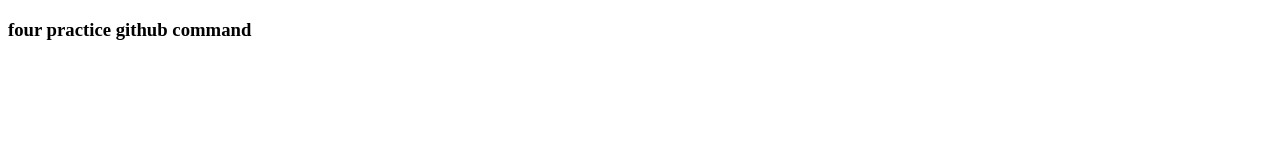
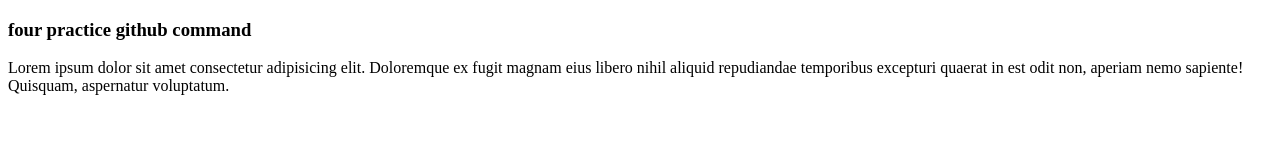
Before and after one commit to mominulislam2397/my-fourt-repo, a plain HTML site: page index.html in a window 1280 px wide. Drawn offline with Linux system fonts and the light colour scheme.

Commit message:
abar change krle ja krtehobe

```diff
--- a/index.html
+++ b/index.html
@@ -8,6 +8,8 @@
 <body>
   <div>
     <h3>four practice github command</h3>
+    <p>Lorem ipsum dolor sit amet consectetur adipisicing elit. Doloremque ex fugit magnam eius libero nihil aliquid repudiandae temporibus excepturi quaerat in est odit non, aperiam nemo sapiente! Quisquam, aspernatur voluptatum.</p>
+
   </div>
 </body>
 </html>
--- /dev/null
+++ b/style.css
@@ -0,0 +1,3 @@
+div{
+  background-color: blue;
+}
```
